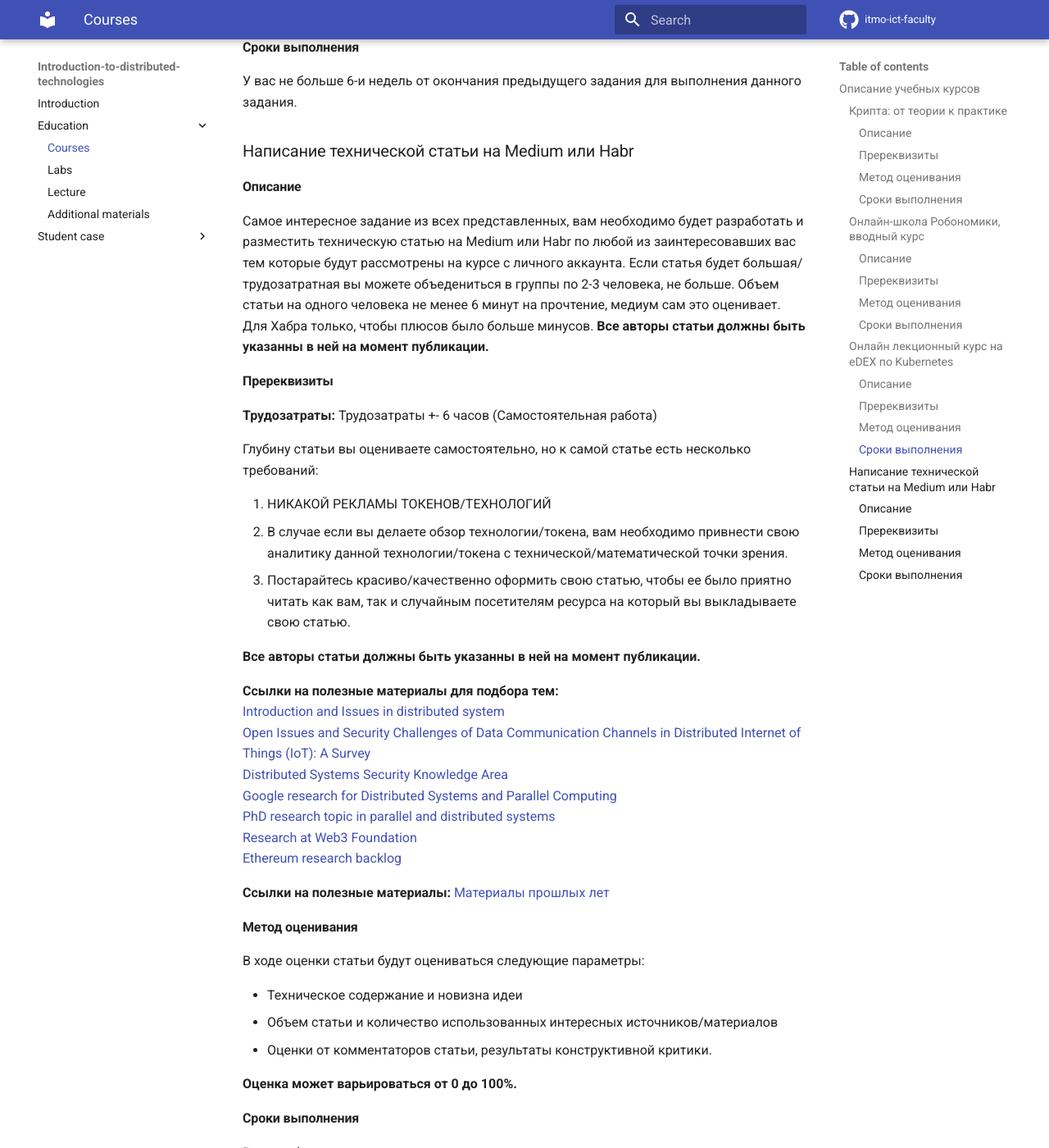
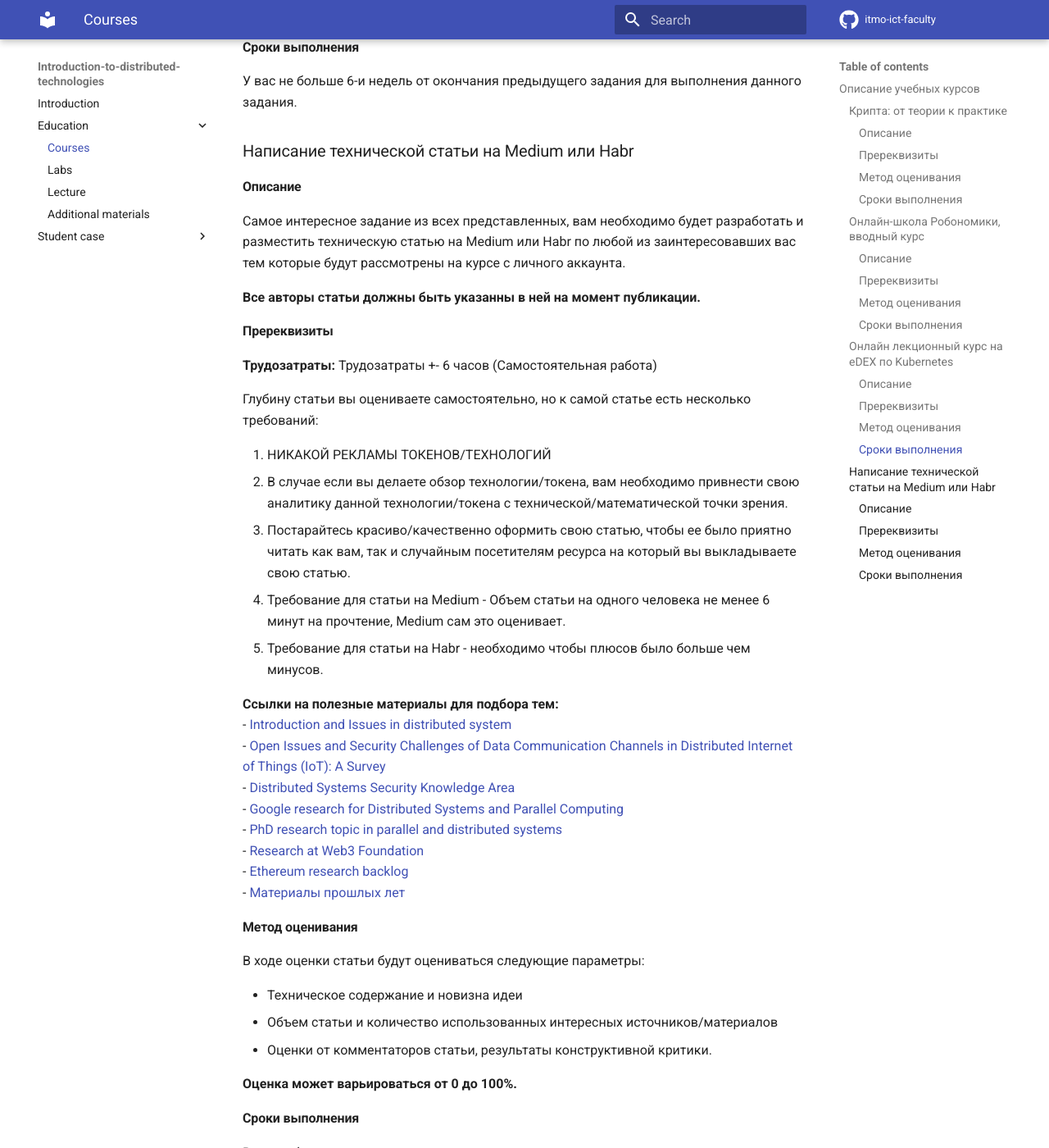
Before and after one commit to itmo-ict-faculty/introduction-to-distributed-technologies, an MkDocs documentation site: the page built from docs/education/courses.md, in a window 1280 px wide and 1400 px high, scrolled down 1959 px. Shown: the whole window at 82% size. Built offline with MkDocs 1.6.1 and Material for MkDocs 9.7.7, drawn with Linux system fonts in a browser that asks for light colours; comment, search, counter and statistics services are not loaded.

Commit message:
Update courses.md

```diff
--- a/docs/education/courses.md
+++ b/docs/education/courses.md
@@ -49,8 +49,12 @@
 
 ### Написание технической статьи на Medium или Habr
 #### Описание
-Самое интересное задание из всех представленных, вам необходимо будет разработать и разместить техническую статью на Medium или Habr по любой из заинтересовавших вас тем которые будут рассмотрены на курсе с личного аккаунта. Если статья будет большая/трудозатратная вы можете объедениться в группы по 2-3 человека, не больше. Объем статьи на одного человека не менее 6 минут на прочтение, медиум сам это оценивает. Для Хабра только, чтобы плюсов было больше минусов. **Все авторы статьи должны быть указанны в ней на момент публикации.**
+Самое интересное задание из всех представленных, вам необходимо будет разработать и разместить техническую статью на Medium или Habr по любой из заинтересовавших вас тем которые будут рассмотрены на курсе с личного аккаунта.
+
+**Все авторы статьи должны быть указанны в ней на момент публикации.**
+
 #### Пререквизиты
+
 **Трудозатраты:** Трудозатраты +- 6 часов (Самостоятельная работа)
 
 Глубину статьи вы оцениваете самостоятельно, но к самой статье есть несколько требований:
@@ -58,19 +62,18 @@
 1. НИКАКОЙ РЕКЛАМЫ ТОКЕНОВ/ТЕХНОЛОГИЙ
 2. В случае если вы делаете обзор технологии/токена, вам необходимо привнести свою аналитику данной технологии/токена с технической/математической точки зрения.
 3. Постарайтесь красиво/качественно оформить свою статью, чтобы ее было приятно читать как вам, так и случайным посетителям ресурса на который вы выкладываете свою статью.
-
-**Все авторы статьи должны быть указанны в ней на момент публикации.**
+4. Требование для статьи на Medium - Объем статьи на одного человека не менее 6 минут на прочтение, Medium сам это оценивает.
+5. Требование для статьи на Habr - необходимо чтобы плюсов было больше чем минусов.
 
 **Ссылки на полезные материалы для подбора тем:**
-[Introduction and Issues in distributed system](https://ds.cs.luc.edu/issues/issues.html)
-[Open Issues and Security Challenges of Data Communication Channels in Distributed Internet of Things (IoT): A Survey](https://www.researchgate.net/publication/322814035_Open_Issues_and_Security_Challenges_of_Data_Communication_Channels_in_Distributed_Internet_of_Things_IoT_A_Survey)
-[Distributed Systems Security Knowledge Area](https://www.cybok.org/media/downloads/Distributed_Systems_Security_issue_1.0.pdf)
-[Google research for Distributed Systems and Parallel Computing](https://research.google/research-areas/distributed-systems-and-parallel-computing/)
-[PhD research topic in parallel and distributed systems](https://phdprojects.org/phd-research-topic-parallel-distributed-systems/)
-[Research at Web3 Foundation](https://research.web3.foundation/en/latest/index.html)
-[Ethereum research backlog](https://notes.ethereum.org/@ethsg/rkxpeG0ff?type=view)
-
-**Ссылки на полезные материалы:** [Материалы прошлых лет](https://itmo-ict-faculty.github.io/introduction-to-distributed-technologies/student_case/itmo2022_2023/itmo2022_2023/)
+- [Introduction and Issues in distributed system](https://ds.cs.luc.edu/issues/issues.html)
+- [Open Issues and Security Challenges of Data Communication Channels in Distributed Internet of Things (IoT): A Survey](https://www.researchgate.net/publication/322814035_Open_Issues_and_Security_Challenges_of_Data_Communication_Channels_in_Distributed_Internet_of_Things_IoT_A_Survey)
+- [Distributed Systems Security Knowledge Area](https://www.cybok.org/media/downloads/Distributed_Systems_Security_issue_1.0.pdf)
+- [Google research for Distributed Systems and Parallel Computing](https://research.google/research-areas/distributed-systems-and-parallel-computing/)
+- [PhD research topic in parallel and distributed systems](https://phdprojects.org/phd-research-topic-parallel-distributed-systems/)
+- [Research at Web3 Foundation](https://research.web3.foundation/en/latest/index.html)
+- [Ethereum research backlog](https://notes.ethereum.org/@ethsg/rkxpeG0ff?type=view)
+- [Материалы прошлых лет](https://itmo-ict-faculty.github.io/introduction-to-distributed-technologies/student_case/itmo2022_2023/itmo2022_2023/)
 
 #### Метод оценивания
 В ходе оценки статьи будут оцениваться следующие параметры:
```
